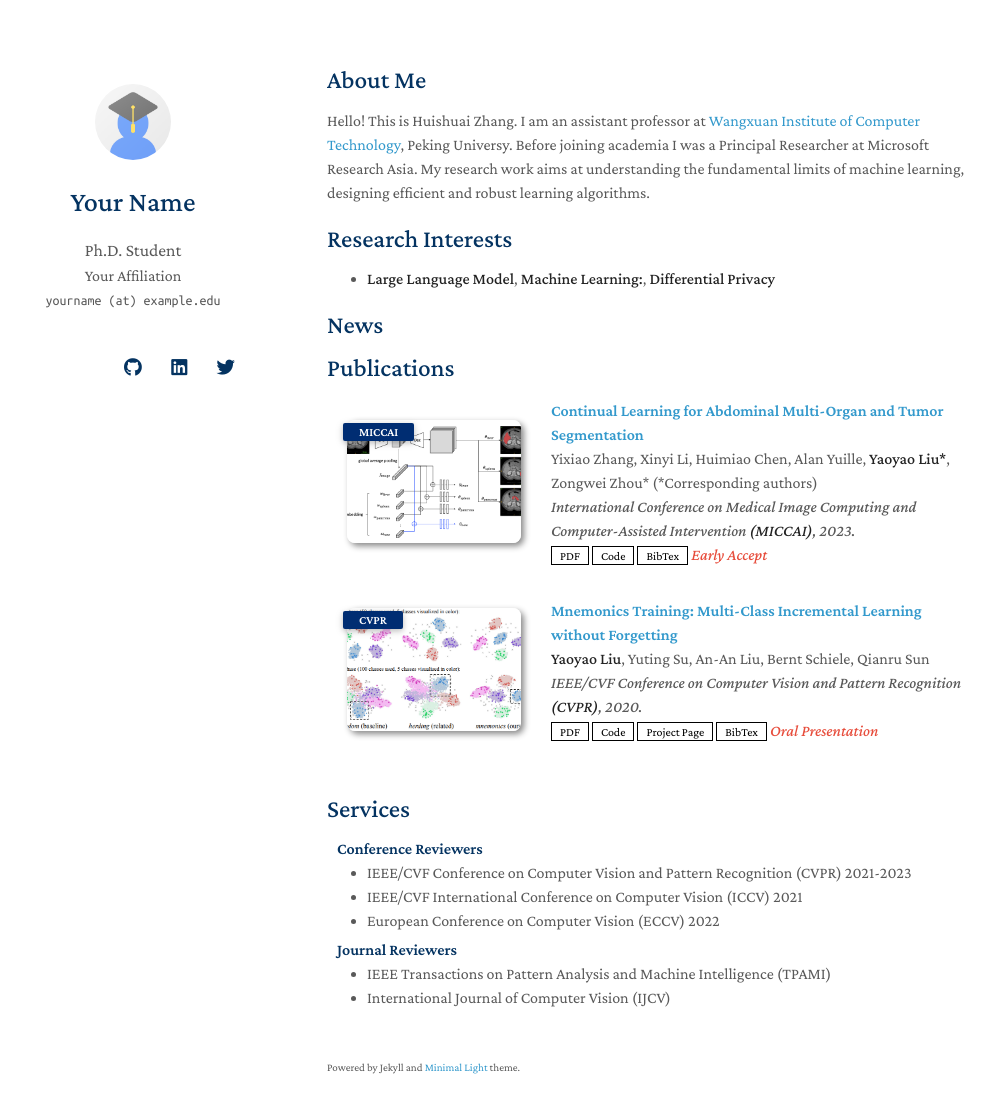
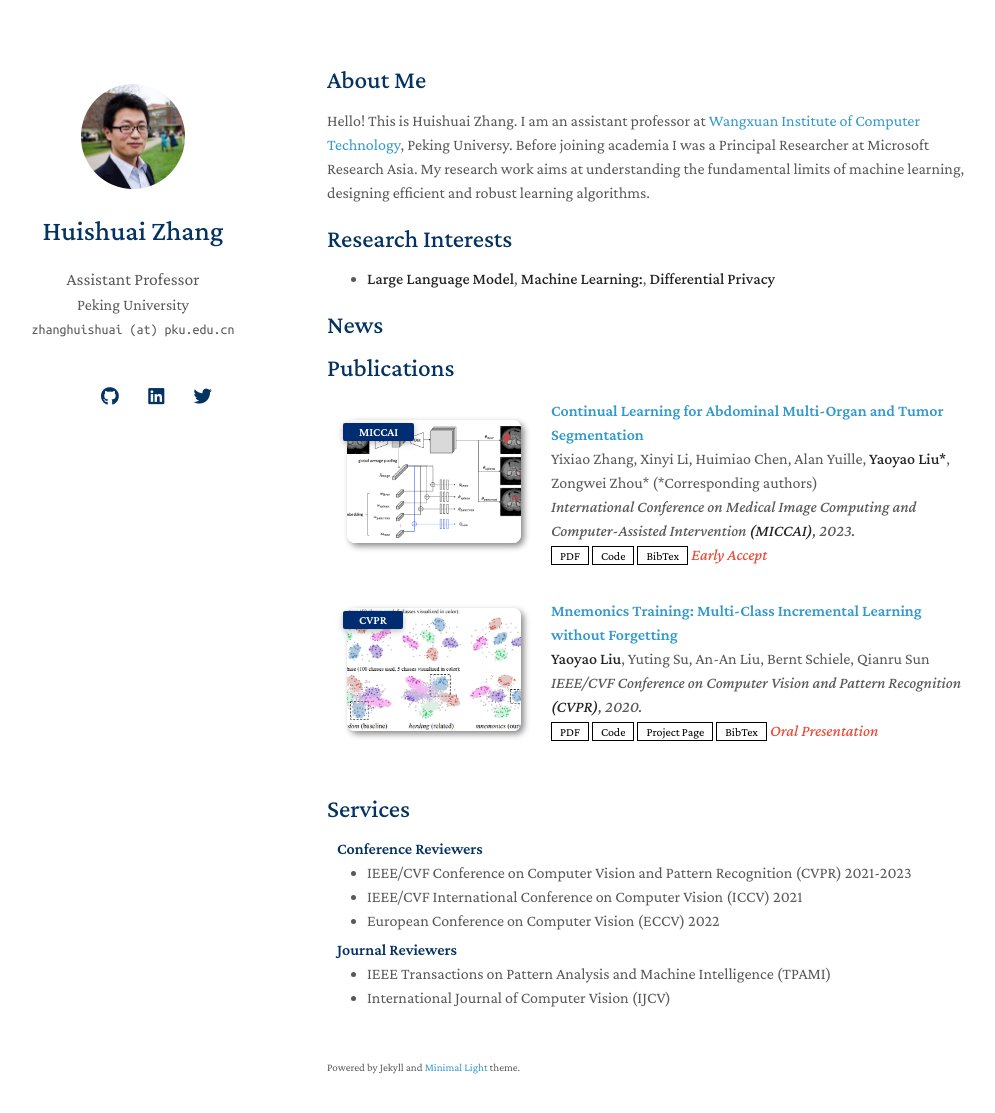
Before and after one commit to huishuai-git/huishuai-git.github.io, a Jekyll site: the page built from index.md, in a window 1280 px wide and 1148 px high. Shown: the top 1113 px of the window, without its empty margins (143-1138 px from the left). Built offline with Jekyll 4.4.1, drawn with Linux system fonts in a browser that asks for light colours; nearby versions of some CDN libraries; a style sheet for code colours, icons or effects is not loaded; our own code applies the rules of GitHub Pages for plain Markdown files.

Commit message:
add self.jpg, links

```diff
--- a/_config.yml
+++ b/_config.yml
@@ -1,8 +1,8 @@
 # Basic Information
-title: Your Name
-position: Ph.D. Student
-affiliation: Your Affiliation
-email: yourname (at) example.edu
+title: Huishuai Zhang
+position: Assistant Professor
+affiliation: Peking University
+email: zhanghuishuai (at) pku.edu.cn
 
 # Search Engine Optimization (SEO)
 # The following information is used to improve the website traffic from search engines, e.g., Google.
@@ -12,15 +12,15 @@ canonical: https://minimal-light-theme.yliu.me/
 
 # Links
 # If you don't need one of them, you may delete the corresponding line.
-google_scholar: https://scholar.google.com/
-cv_link: assets/files/curriculum_vitae.pdf
-github_link: https://github.com/
-linkedin: https://www.linkedin.com/
+google_scholar: https://scholar.google.com/citations?user=w1srHyIAAAAJ
+# cv_link: assets/files/curriculum_vitae.pdf
+github_link: https://github.com/huishuai-git
+linkedin: https://www.linkedin.com/in/zhang-huishuai-ba70583a/
 twitter: https://twitter.com/
 
 # Images (e.g., your profile picture and your website's favicon)
 # "favicon" and "favicon_dark" are used for the light and dark modes, respectively.
-avatar: ./assets/img/avatar.png
+avatar: ./assets/img/self.jpg
 favicon: ./assets/img/favicon.png
 favicon_dark: ./assets/img/favicon-dark.png
 
```
Also changed, not shown: assets/img/self.jpg (added).
